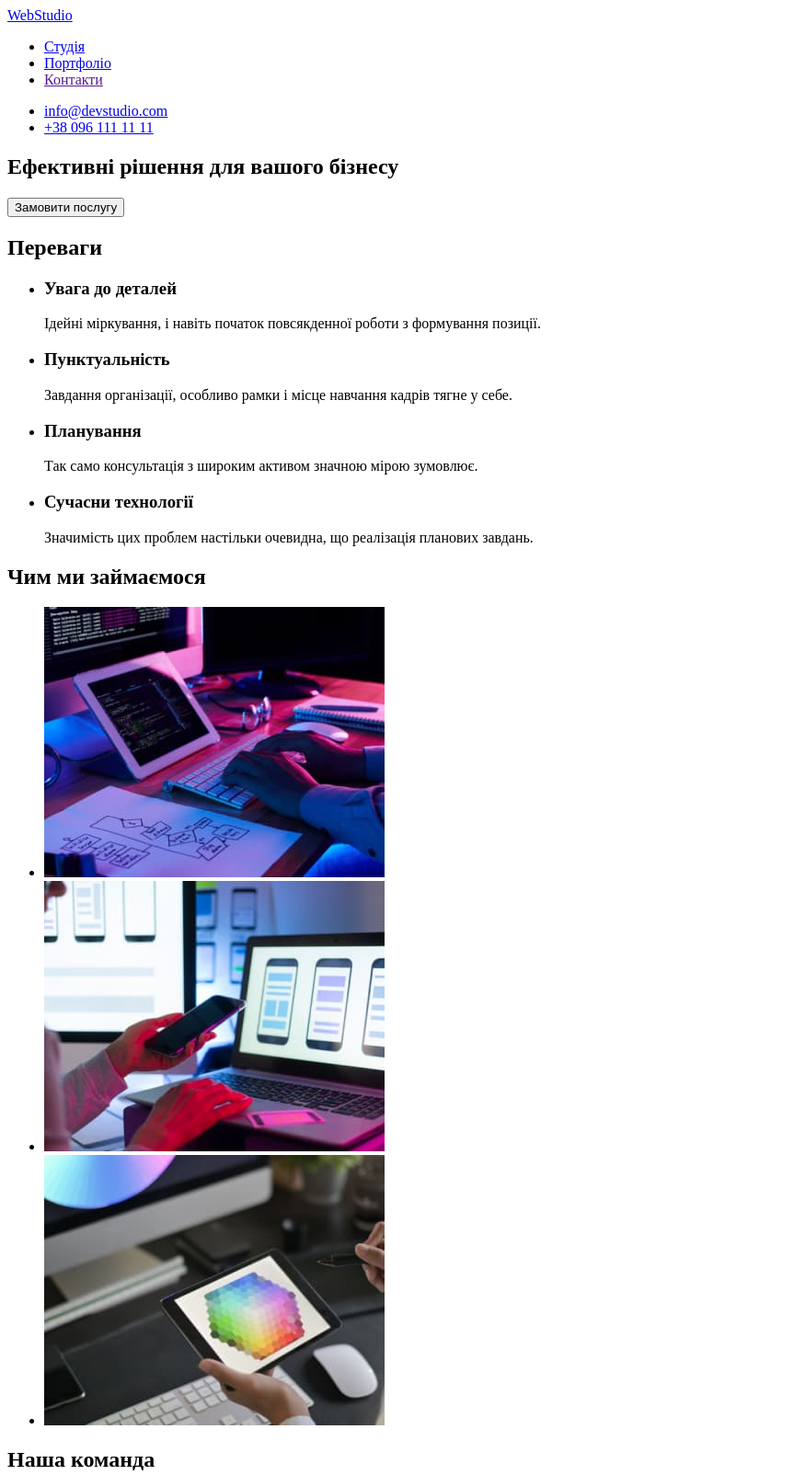
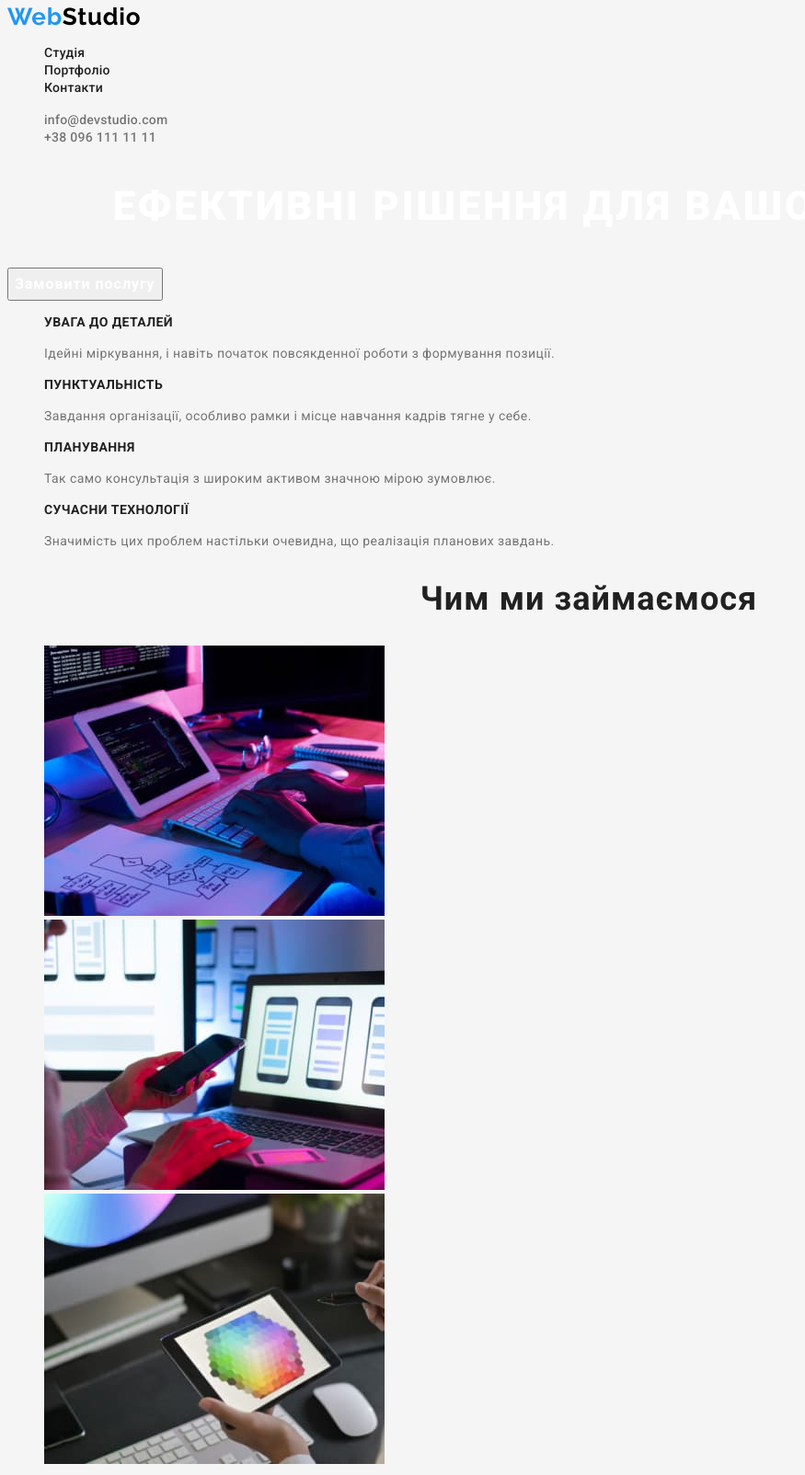
Before and after one commit to Needlife1/goit-markup-hw-02, a plain HTML site: page index.html in a window 1280 px wide. Shown: the top 1604 px of the page at 92% size, without its empty margins (0-875 px from the left). Drawn offline with Linux system fonts and the light colour scheme.

Commit message:
Studio CSS

```diff
--- a/css/style.css
+++ b/css/style.css
@@ -0,0 +1,198 @@
+body {
+    background-color: #F5F5F5;
+    color: #212121;
+    font-family: "Roboto", sans-serif;
+}
+
+.list {
+    list-style: none;
+}
+
+.link {
+    text-decoration: none;
+}
+
+/* -----------Header----------- */
+
+.header-logo {
+    font-family: 'Raleway';
+    font-weight: 700;
+    font-size: 26px;
+    line-height: 0.83;
+    letter-spacing: 0.03em;
+    color: #2196F3;
+}
+
+
+.logo {
+    color: #000000;
+}
+
+.header-link {
+    font-weight: 500;
+    font-size: 14px;
+    line-height: 1.14;
+    letter-spacing: 0.02em;
+
+    color: #212121;
+}
+
+.header-link:hover,
+.header-link:focus {
+    color: #2196F3;
+}
+
+
+.header-mail,
+.header-tel {
+
+    font-weight: 500;
+    font-size: 14px;
+    line-height: 1.14;
+    letter-spacing: 0.02em;
+
+    color: #757575;
+}
+
+.header-mail:focus,
+.header-mail:hover {
+    color: #2196F3;
+}
+
+/* --------------Hero--------------- */
+
+.hero-titel {
+
+    font-weight: 900;
+    font-size: 44px;
+    line-height: 1.36;
+
+
+    text-align: center;
+    letter-spacing: 0.06em;
+    text-transform: uppercase;
+    color: #FFFFFF;
+}
+
+.hero-button {
+    font-family: inherit;
+    font-weight: 700;
+    font-size: 16px;
+    line-height: 1.88;
+    display: flex;
+    align-items: center;
+    text-align: center;
+    letter-spacing: 0.06em;
+    color: #FFFFFF;
+}
+
+/* ------------Denefits------------ */
+
+
+.visually-hidden {
+    position: absolute;
+    white-space: nowrap;
+    width: 1px;
+    height: 1px;
+    overflow: hidden;
+    border: 0;
+    padding: 0;
+    clip: rect(0 0 0 0);
+    clip-path: inset(50%);
+    margin: -1px;
+}
+
+
+.benefits-titel {
+    font-weight: 700;
+    font-size: 14px;
+    line-height: 1.14;
+    letter-spacing: 0.03em;
+    text-transform: uppercase;
+
+    color: #212121;
+}
+
+.benefits-text {
+    font-weight: 400;
+    font-size: 14px;
+    line-height: 1.71;
+    letter-spacing: 0.03em;
+    color: #757575;
+}
+
+/* ---------------Service---------- */
+.service-titel {
+    font-weight: 700;
+    font-size: 36px;
+    line-height: 42px;
+    text-align: center;
+    letter-spacing: 0.03em;
+
+    color: #212121;
+}
+
+/* -------------Team----------- */
+.team {
+    font-weight: 700;
+    font-size: 36px;
+    line-height: 1.16;
+    text-align: center;
+    letter-spacing: 0.03em;
+    color: #212121;
+}
+
+
+.team-name {
+    font-weight: 500;
+    font-size: 16px;
+    line-height: 1.18;
+    /* identical to box height */
+    text-align: center;
+    letter-spacing: 0.03em;
+}
+
+.team-text {
+    font-weight: 400;
+    font-size: 16px;
+    line-height: 19px;
+    /* identical to box height */
+    text-align: center;
+    letter-spacing: 0.03em;
+    color: #757575;
+}
+
+/* -------------Footer----------- */
+
+
+.footer-logo {
+    font-family: 'Raleway';
+    font-style: normal;
+    font-weight: 700;
+    font-size: 26px;
+    line-height: 31px;
+    /* identical to box height */
+
+    letter-spacing: 0.03em;
+
+    color: #2196F3;
+}
+
+
+.address {
+    font-weight: 400;
+    font-size: 14px;
+    line-height: 1.71;
+    /* or 171% */
+    letter-spacing: 0.03em;
+    color: #FFFFFF;
+}
+
+.footer-mail,
+.footer-tel {
+    font-weight: 400;
+    font-size: 14px;
+    line-height: 1.71;
+    letter-spacing: 0.03em;
+    color: rgba(255, 255, 255, 0.6);
+}
--- a/index.html
+++ b/index.html
@@ -6,116 +6,131 @@
     <meta http-equiv="X-UA-Compatible" content="IE=edge">
     <meta name="viewport" content="width=device-width, initial-scale=1.0">
     <title>Document</title>
+    <link rel="preconnect" href="https://fonts.googleapis.com">
+    <link rel="preconnect" href="https://fonts.gstatic.com" crossorigin>
+    <link
+        href="https://fonts.googleapis.com/css2?family=Raleway:wght@700&family=Roboto:wght@400;500;700;900&display=swap"
+        rel="stylesheet">
+
+    <link rel="stylesheet" href="./css/style.css">
 </head>
 
 <body>
-    <header>
+    <header class="header">
 
         <nav>
-            <a href="./index.html">WebStudio</a>
+            <a href="./index.html" class="header-logo link">Web<span class="logo">Studio</span></a>
 
-            <ul>
-                <li><a href="./index.html">Студія</a></li>
-                <li><a href="./portfolio.html">Портфоліо</a></li>
-                <li><a href="">Контакти</a></li>
+            <ul class="header-list list">
+                <li class="header-itam"><a href="./index.html" class="header-link link">Студія</a></li>
+                <li class="header-itam"><a href="./portfolio.html" class="header-link link">Портфоліо</a></li>
+                <li class="header-itam"><a href="" class="header-link link">Контакти</a></li>
             </ul>
         </nav>
 
-<ul>
-    <li><a href="mailto:info@devstudio.com">info@devstudio.com</a></li>
-    <li><a href="tel:+380961111111">+38 096 111 11 11</a></li>
+        <ul class="list">
+            <li><a href="mailto:info@devstudio.com" class="header-mail link">info@devstudio.com</a></li>
+            <li><a href="tel:+380961111111" class="header-tel link">+38 096 111 11 11</a></li>
         </ul>
 
 
     </header>
     <main>
 
-    <section>
+        <section class="hero">
 
-        <h1>Ефективні рішення для вашого бізнесу</h1>
-        <button type="button">Замовити послугу</button>
+            <h1 class="hero-titel">Ефективні рішення для вашого бізнесу</h1>
+            <button type="button" class="hero-button">Замовити послугу</button>
         </section>
 
-    <section>
-        <h2>Переваги</h2>
-        <ul>
-            <li>
-                <h3>Увага до деталей</h3>
-                <p>Ідейні міркування, і навіть початок повсякденної роботи з формування позиції.</p>
+        <section class="benefits">
+            <h2 class="visually-hidden">Переваги</h2>
+
+            <ul class="benefits-list list">
+                <li class="benefits-item">
+                    <h3 class="benefits-titel">Увага до деталей</h3>
+                    <p class="benefits-text">Ідейні міркування, і навіть початок повсякденної роботи з формування
+                        позиції.</p>
                 </li>
 
-            <li>
-                <h3>Пунктуальність</h3>
-                <p>Завдання організації, особливо рамки і місце навчання кадрів тягне у себе.</p>
+                <li class="benefits-item">
+                    <h3 class="benefits-titel">Пунктуальність</h3>
+                    <p class="benefits-text">Завдання організації, особливо рамки і місце навчання кадрів тягне у себе.
+                    </p>
                 </li>
 
-            <li>
-                <h3>Планування</h3>
-                <p>Так само консультація з широким активом значною мірою зумовлює.</p>
+                <li class="benefits-item">
+                    <h3 class="benefits-titel">Планування</h3>
+                    <p class="benefits-text">Так само консультація з широким активом значною мірою зумовлює.</p>
                 </li>
 
-            <li>
-                <h3>Сучасни технології</h3>
-                <p>Значимість цих проблем настільки очевидна, що реалізація планових завдань.</p>
+                <li class="benefits-item">
+                    <h3 class="benefits-titel">Сучасни технології</h3>
+                    <p class="benefits-text">Значимість цих проблем настільки очевидна, що реалізація планових завдань.
+                    </p>
                 </li>
 
             </ul>
         </section>
 
         <section>
-    <h2>Чим ми займаємося</h2>
+            <h2 class="service-titel">Чим ми займаємося</h2>
 
-    <ul>
+            <ul class="service-list list">
 
-        <li><img src="./images/img(1).jpg" alt="використовує дивайс" width="370" height="294"></li>
-        <li><img src="./images/img(2).jpg" alt="використовує дивайс" width="370" height="294"></li>
-        <li><img src="./images/img(3).jpg" alt="використовує дивайс" width="370" height="294"></li>
+                <li class="service-item"><img src="./images/img(1).jpg" alt="використовує дивайс" width="370"
+                        height="294"></li>
+                <li class="service-item"><img src="./images/img(2).jpg" alt="використовує дивайс" width="370"
+                        height="294"></li>
+                <li class="service-item"><img src="./images/img(3).jpg" alt="використовує дивайс" width="370"
+                        height="294"></li>
 
             </ul>
         </section>
 
         <section>
-        <h2>Наша команда</h2>
-        <ul>
-            <li>
+            <h2 class="team">Наша команда</h2>
+            <ul class="team-list list">
+                <li class="team-item">
                     <img src="./images/img(4).jpg" alt="співробітник" width="270" height="260">
-                <h3>Ігор Дем'яненко</h3>
-                <p>Product Designer</p>
+                    <h3 class="team-name">Ігор Дем'яненко</h3>
+                    <p class="team-text">Product Designer</p>
 
                 </li>
-            <li> <img src="./images/img(5).jpg" alt="співробітник" width="270" height="260">
-                <h3>Ольга Рєпіна</h3>
+                <li class="team-item"> <img src="./images/img(5).jpg" alt="співробітник" width="270" height="260">
+                    <h3 class="team-name">Ольга Рєпіна</h3>
                     <p>Frontend Developer</p>
 
                 </li>
-            <li> <img src="./images/img(6).jpg" alt="співробітник" width="270" height="260">
-                <h3>Микола Тарасов</h3>
-                <p>Marketing</p>
+                <li class="team-item"> <img src="./images/img(6).jpg" alt="співробітник" width="270" height="260">
+                    <h3 class="team-name">Микола Тарасов</h3>
+                    <p class="team-text">Marketing</p>
 
                 </li>
-            <li> <img src="./images/img(7).jpg" alt="співробітник" width="270" height="260">
-                <h3>Михайло Єрмаков</h3>
-                <p>UI Designer</p>
+                <li class="team-item"> <img src="./images/img(7).jpg" alt="співробітник" width="270" height="260">
+                    <h3 class="team-name">Михайло Єрмаков</h3>
+                    <p class="team-text">UI Designer</p>
 
                 </li>
             </ul>
         </section>
     </main>
 
-    <footer>
-        <a href="./index.html">WebStudio</a>
-        <ul>
-            <li>
-                <address>
-                    <a href="https://goo.gl/maps/rr55enmAW2m4Zun59" target="_blank" rel="noopener noreferrer nofollow">
+    <footer class="footer">
+        <a href="./index.html" class="footer-logo link">Web<span class="logo">Studio</span></a>
+        <ul class="footer-list list">
+            <li class="futer-item">
+                <address class="footer-address">
+                    <a href="https://goo.gl/maps/rr55enmAW2m4Zun59" target="_blank" rel="noopener noreferrer nofollow"
+                        class="address link ">
                         м. Київ, пр-т Лесі Українки, 26
 
                     </a>
             </li>
 
 
-            <li><a href="mailto:info@devstudio.com">info@devstudio.com</a></li>
-            <li><a href="tel:+380961111111">+38 096 111 11 11</a></li>
+            <li><a href="mailto:info@devstudio.com" class="footer-mail link">info@devstudio.com</a></li>
+            <li><a href="tel:+380961111111" class="footer-tel link">+38 096 111 11 11</a></li>
         </ul>
 
         </address>
```
Also changed, not shown: portfolio.html (+34 -29 lines). Lines whose indentation alone changed are shown as unchanged.
